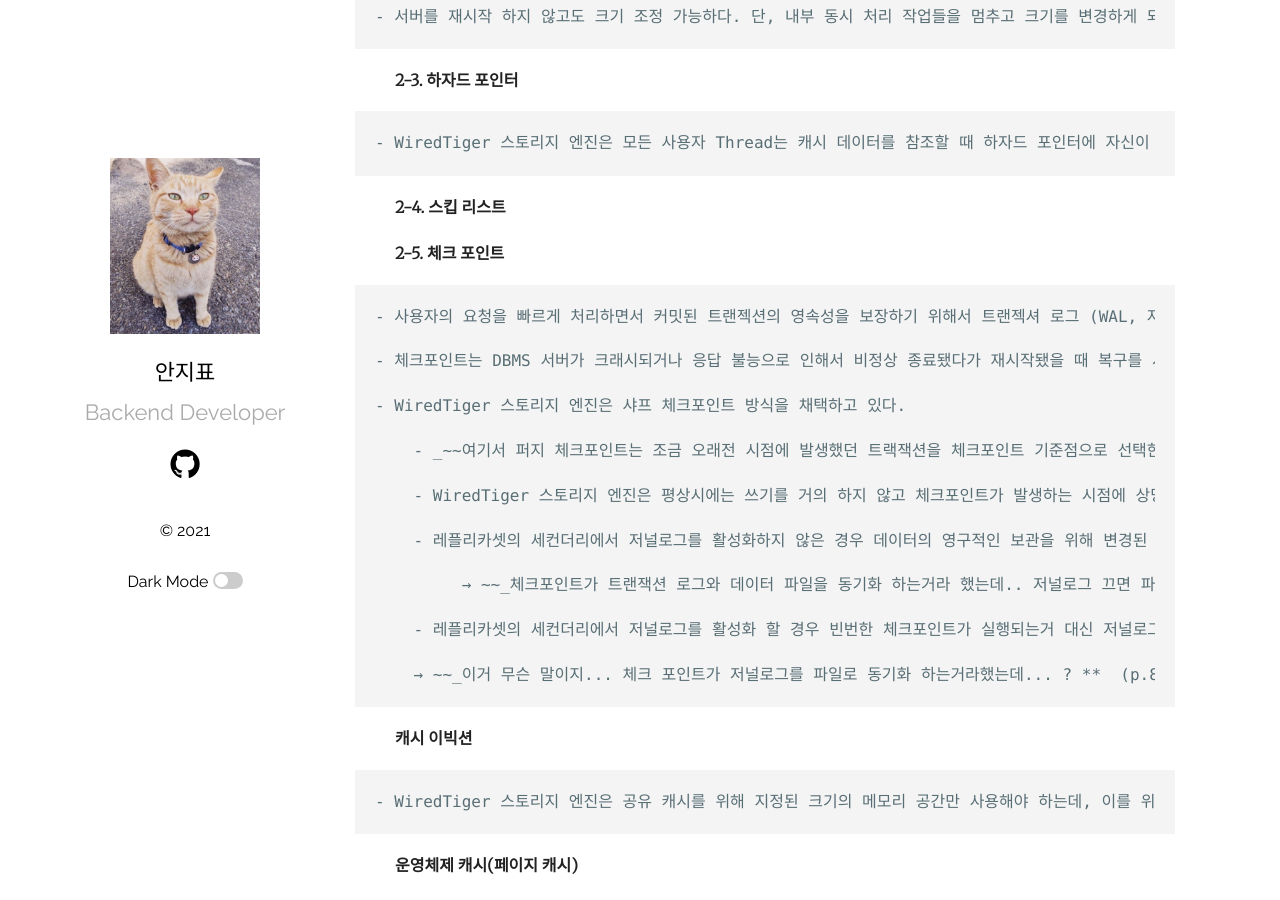
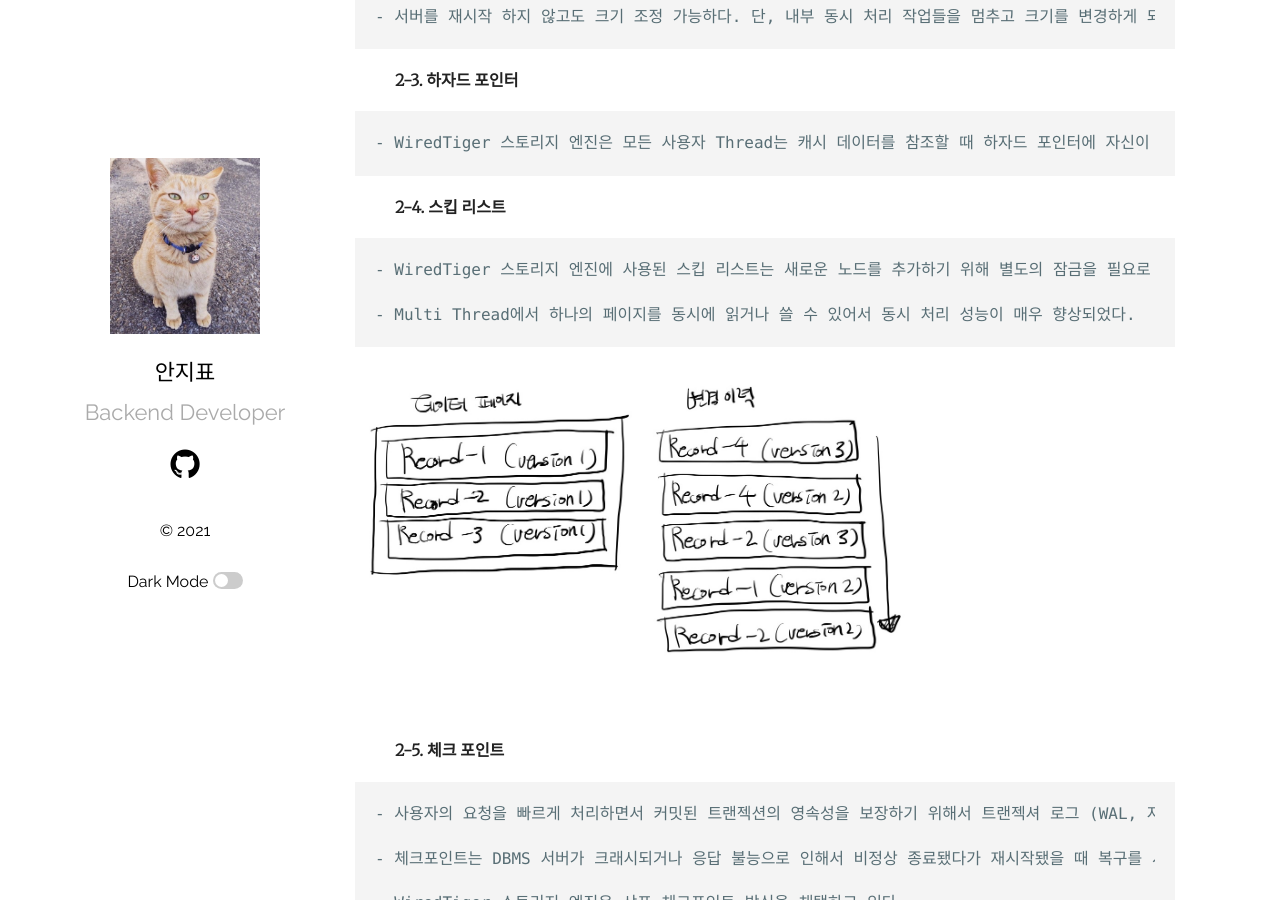
Before and after one commit to ppyong/ppyong.github.io, a Jekyll site: the page built from _posts/2021-07-09-why-mongodb.md, in a window 1280 px wide and 900 px high, scrolled down 3432 px. Built offline with Jekyll 4.4.1, drawn with Linux system fonts in a browser that asks for light colours.

Commit message:
why mongodb

```diff
--- a/_posts/2021-07-09-why-mongodb.md
+++ b/_posts/2021-07-09-why-mongodb.md
@@ -90,6 +90,13 @@ _MongoDB 와 RDBMS (MySQL)이 객체 이름이 조금 다르기에 아래와 같
 
 > **2-4. 스킵 리스트**
 
+    - WiredTiger 스토리지 엔진에 사용된 스킵 리스트는 새로운 노드를 추가하기 위해 별도의 잠금을 필요로 하지 않으며, 검색 또한 별도의 잠금을 필요로 하지 않는다. 그래서 여러 쓰레드가 동시에 하나의 스킵 리스트에 노드를 저장하거나 검색한다고 하더라도 서로 전혀 잠금 경합을 하지 않는다. WiredTiger 스토리지 엔진에서는 데이터가 변경돼도 디스크에서 읽어 들인 데이터를 변경하지 않는다. 대신 변경된 내용을 스킵 리스트에 차곡차곡 기록해둔다. 사용자 쿼리가 데이터를 읽을 때에는 변경 이력이 저장된 스킵 리스트를 검색해서 원하는 시점의 데이터를 가져간다. 이는 쓰기 처리를 빠르게 하기 위함이다.
+
+    - Multi Thread에서 하나의 페이지를 동시에 읽거나 쓸 수 있어서 동시 처리 성능이 매우 향상되었다.
+
+<img src="https://ppyong.github.io/assets/img/skiplist.jpg" width="70%">
+
+&nbsp;
 > **2-5. 체크 포인트**
 
     - 사용자의 요청을 빠르게 처리하면서 커밋된 트랜젝션의 영속성을 보장하기 위해서 트랜젝셔 로그 (WAL, 저널로그)를 먼저 기록하고 데이터 파일에 기록하는 작업은 사용자의 트랜젝션과 관련없이 뒤로 미뤄서 처리한다. 이런 트랜젝션 DBMS는 모두 체크포인트라는 개념을 가지고 있는데, 데이터파일과 트랜젝션 로그가 동기화 되는 시점을 의미한다.
@@ -225,7 +232,7 @@ _MongoDB 와 RDBMS (MySQL)이 객체 이름이 조금 다르기에 아래와 같
 
     - 실시간 복제
 
-<img src="https://ppyong.github.io/assets/img/real-time-copy.jpg" width="90%">
+<img src="https://ppyong.github.io/assets/img/real-time-copy.jpg" width="70%">
 
 
 # 4. 샤딩
```
